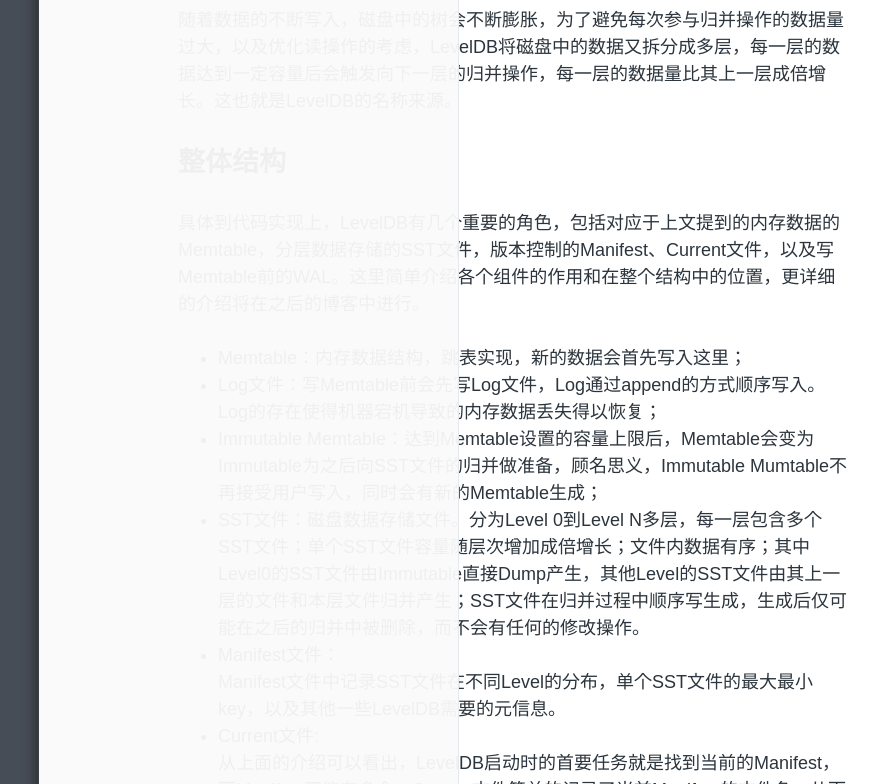
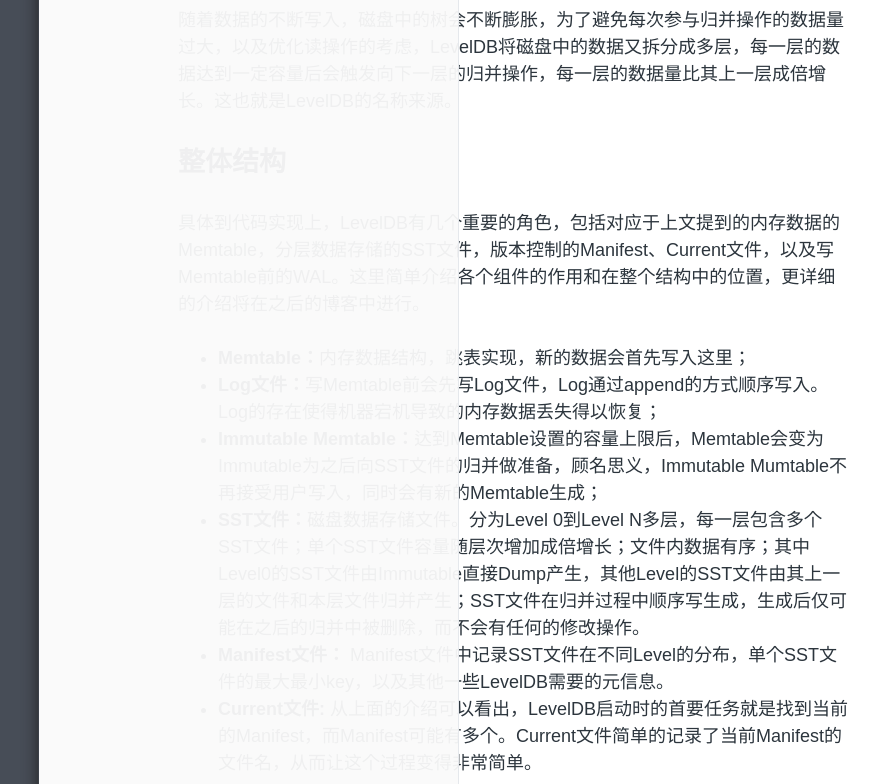
Before and after one commit to CatKang/catkang.github.io, a Jekyll site: the page built from _posts/tech/2017-01-07-leveldb-summary.md, in a window 1280 px wide, cut to the strip 871-1655 px from the top of the page. Shown: the whole strip, without its empty margins (126-1004 px from the left). Built offline with Jekyll 4.4.1, drawn with Linux system fonts in a browser that asks for light colours; part of the change alters nothing that is shown; some of the changed text lies outside the part shown.

```diff
--- a/_posts/tech/2017-01-07-leveldb-summary.md
+++ b/_posts/tech/2017-01-07-leveldb-summary.md
@@ -22,21 +22,18 @@ LevelDB的数据是存储在磁盘上的，采用LSM-Tree的结构实现。LSM-T
 
 具体到代码实现上，LevelDB有几个重要的角色，包括对应于上文提到的内存数据的Memtable，分层数据存储的SST文件，版本控制的Manifest、Current文件，以及写Memtable前的WAL。这里简单介绍各个组件的作用和在整个结构中的位置，更详细的介绍将在之后的博客中进行。
 
-- Memtable：内存数据结构，跳表实现，新的数据会首先写入这里；
+- **Memtable：**内存数据结构，跳表实现，新的数据会首先写入这里；
 
-- Log文件：写Memtable前会先写Log文件，Log通过append的方式顺序写入。Log的存在使得机器宕机导致的内存数据丢失得以恢复；
+- **Log文件：**写Memtable前会先写Log文件，Log通过append的方式顺序写入。Log的存在使得机器宕机导致的内存数据丢失得以恢复；
 
-- Immutable Memtable：达到Memtable设置的容量上限后，Memtable会变为Immutable为之后向SST文件的归并做准备，顾名思义，Immutable Mumtable不再接受用户写入，同时会有新的Memtable生成；
+- **Immutable Memtable：**达到Memtable设置的容量上限后，Memtable会变为Immutable为之后向SST文件的归并做准备，顾名思义，Immutable Mumtable不再接受用户写入，同时会有新的Memtable生成；
 
-- SST文件：磁盘数据存储文件。分为Level 0到Level N多层，每一层包含多个SST文件；单个SST文件容量随层次增加成倍增长；文件内数据有序；其中Level0的SST文件由Immutable直接Dump产生，其他Level的SST文件由其上一层的文件和本层文件归并产生；SST文件在归并过程中顺序写生成，生成后仅可能在之后的归并中被删除，而不会有任何的修改操作。
+- **SST文件：**磁盘数据存储文件。分为Level 0到Level N多层，每一层包含多个SST文件；单个SST文件容量随层次增加成倍增长；文件内数据有序；其中Level0的SST文件由Immutable直接Dump产生，其他Level的SST文件由其上一层的文件和本层文件归并产生；SST文件在归并过程中顺序写生成，生成后仅可能在之后的归并中被删除，而不会有任何的修改操作。
 
-- Manifest文件：
+- **Manifest文件：** Manifest文件中记录SST文件在不同Level的分布，单个SST文件的最大最小key，以及其他一些LevelDB需要的元信息。
 
-  Manifest文件中记录SST文件在不同Level的分布，单个SST文件的最大最小key，以及其他一些LevelDB需要的元信息。
+- **Current文件:** 从上面的介绍可以看出，LevelDB启动时的首要任务就是找到当前的Manifest，而Manifest可能有多个。Current文件简单的记录了当前Manifest的文件名，从而让这个过程变得非常简单。
 
-- Current文件:
-
-  从上面的介绍可以看出，LevelDB启动时的首要任务就是找到当前的Manifest，而Manifest可能有多个。Current文件简单的记录了当前Manifest的文件名，从而让这个过程变得非常简单。
 
 ![LevelDB 结构](http://i.imgur.com/wGc3c2J.png)
 
@@ -108,7 +105,7 @@ SST文件的Compaction可以由用户通过接口手动发起，也可以自动
 
 ## **总结**
 
-通过对LevelDB设计思路，整体结构以及其工作过程的介绍。相信已经对LevelDB有一个整体的印象。接下来还将用几篇博客，更深入的介绍LevelDB的数据存储，版本控制，迭代器，缓存等方面的设计和实现。
+通过对LevelDB设计思路，整体结构以及其工作过程的介绍。相信已经对LevelDB有一个整体的印象。接下来还将用几篇博客，更深入的介绍LevelDB的数据管理，版本控制，迭代器，缓存等方面的设计和实现。
 
 
 
```
